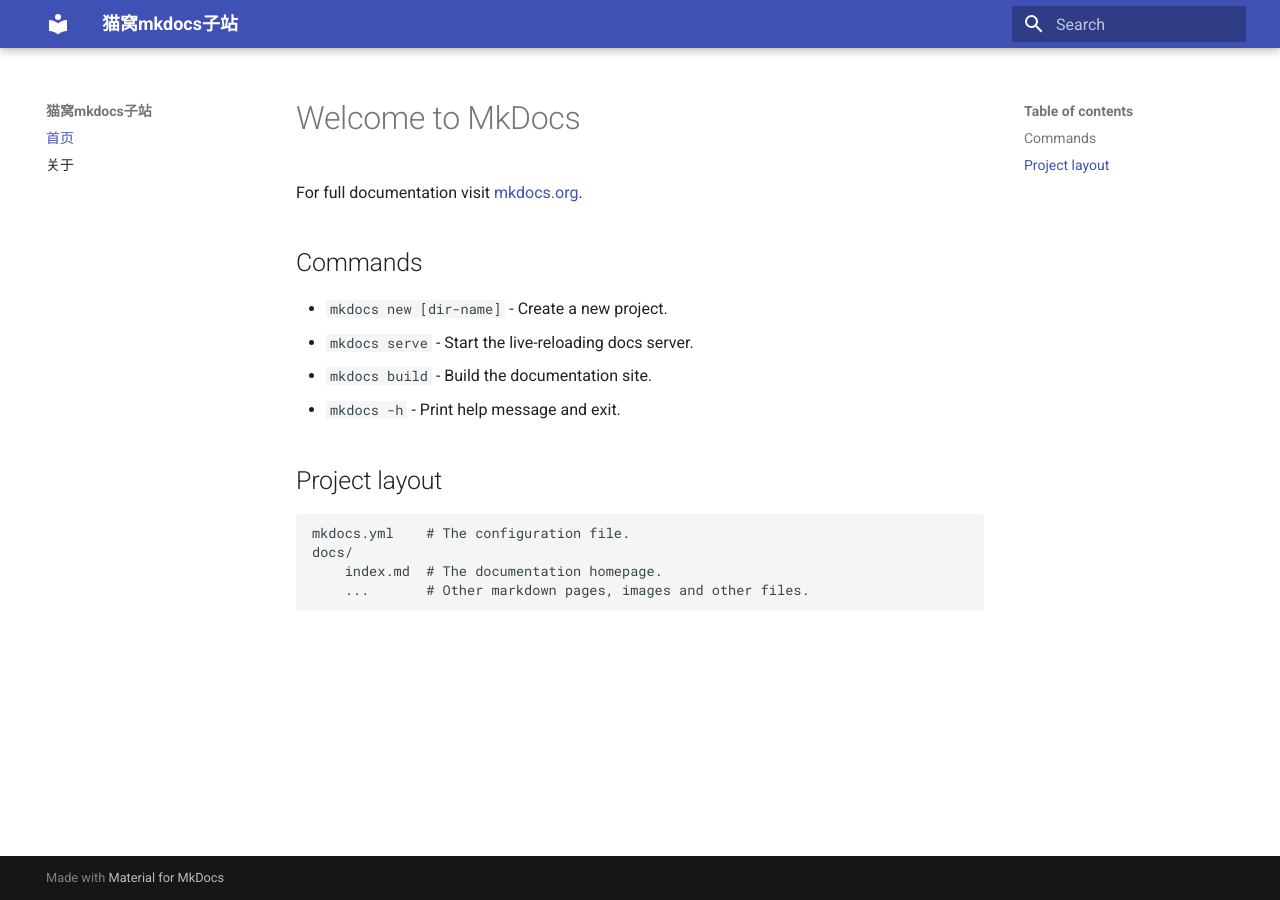
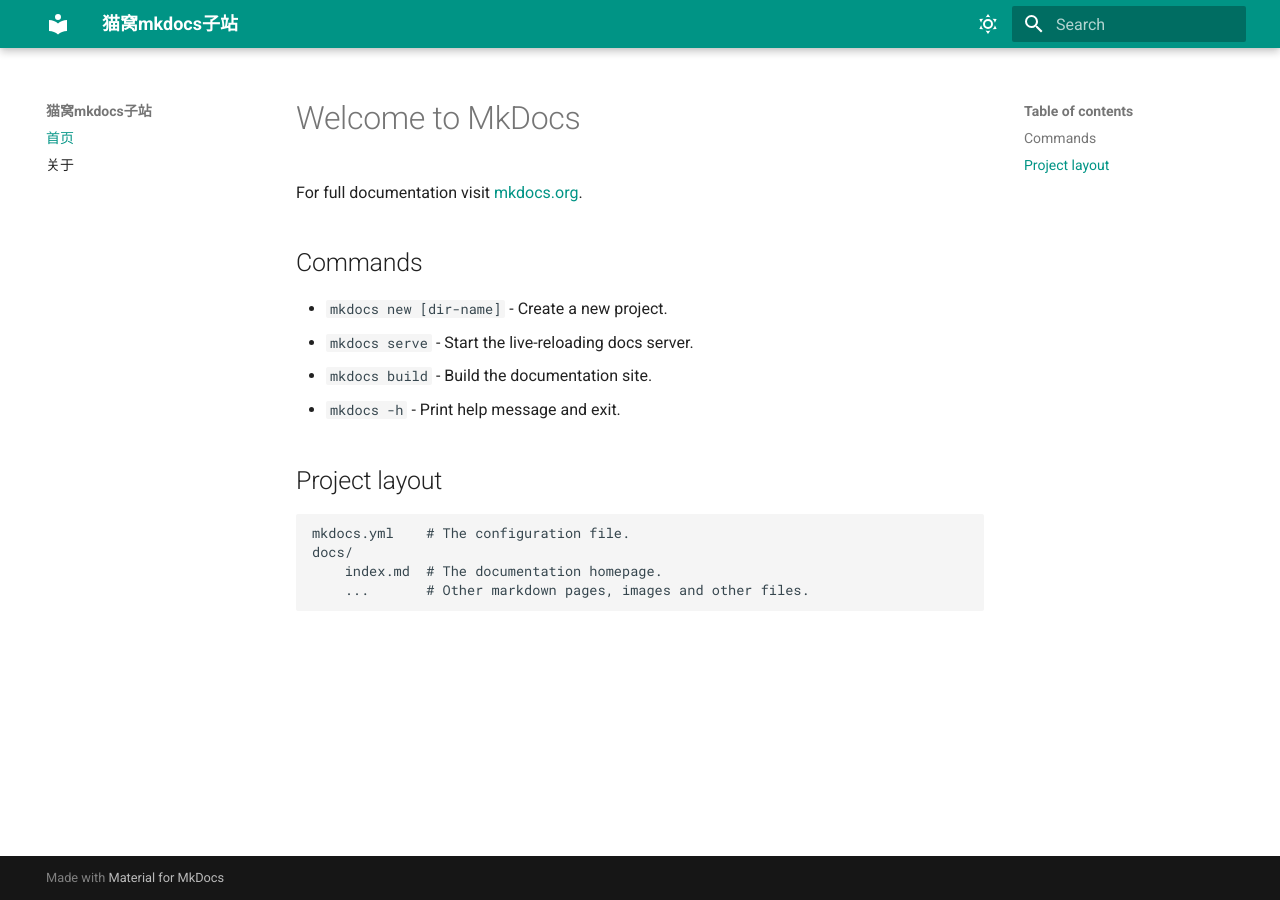
Before and after one commit to VICTORIALAZY111/CatHouseMkdocs, an MkDocs documentation site: the page built from docs/index.md, in a window 1280 px wide. Built offline with MkDocs 1.6.1 and Material for MkDocs 9.7.7, drawn with Linux system fonts in a browser that asks for light colours.

Commit message:
Update mkdocs.yml

```diff
--- a/mkdocs.yml
+++ b/mkdocs.yml
@@ -2,6 +2,23 @@
 
 theme:
   name: material
+  palette:
+  # 从mdn那里拿来的hhh
+    # 浅色模式
+    - scheme: default
+      primary: teal
+      accent: teal
+      toggle:
+        icon: material/weather-sunny
+        name: Switch to dark mode
+
+    # 深色模式
+    - scheme: slate
+      primary: blue grey
+      accent: blue grey
+      toggle:
+        icon: material/weather-night
+        name: Switch to light mode
 
 nav:
   - 首页: index.md
```
